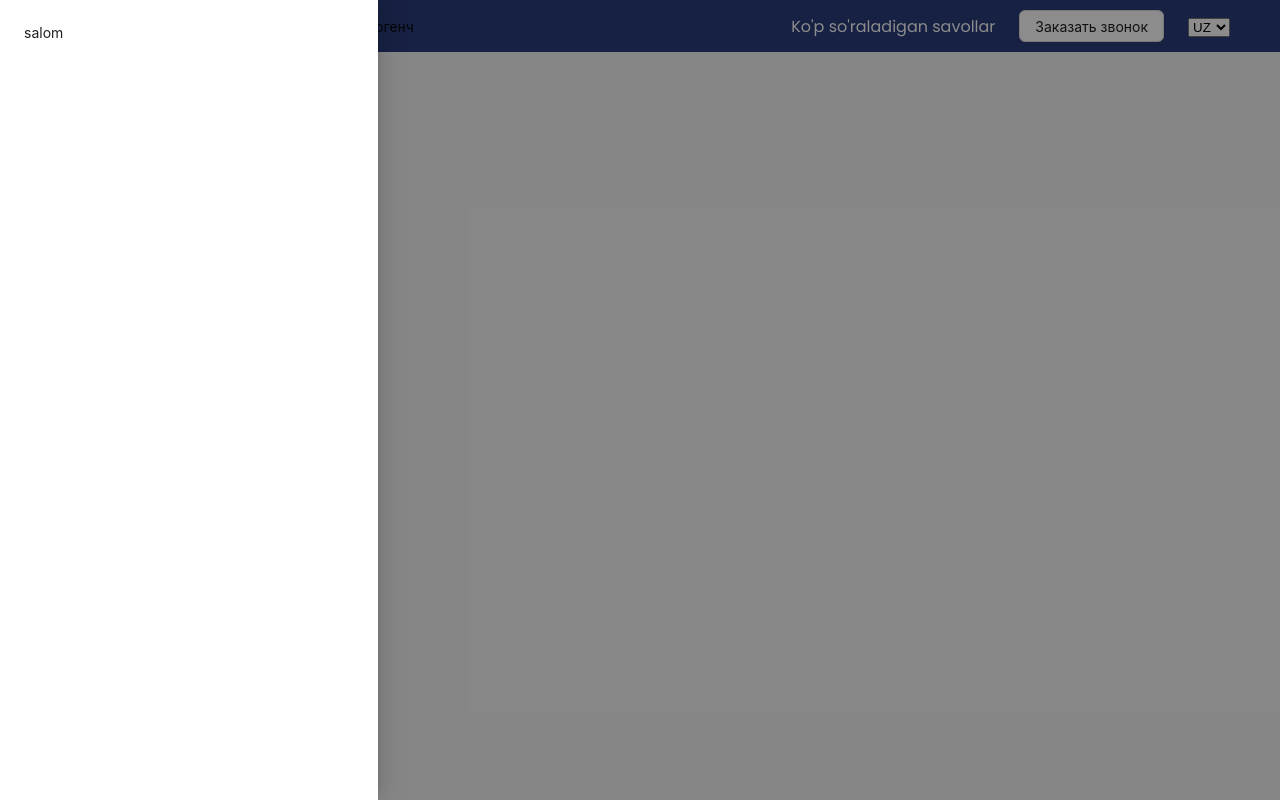
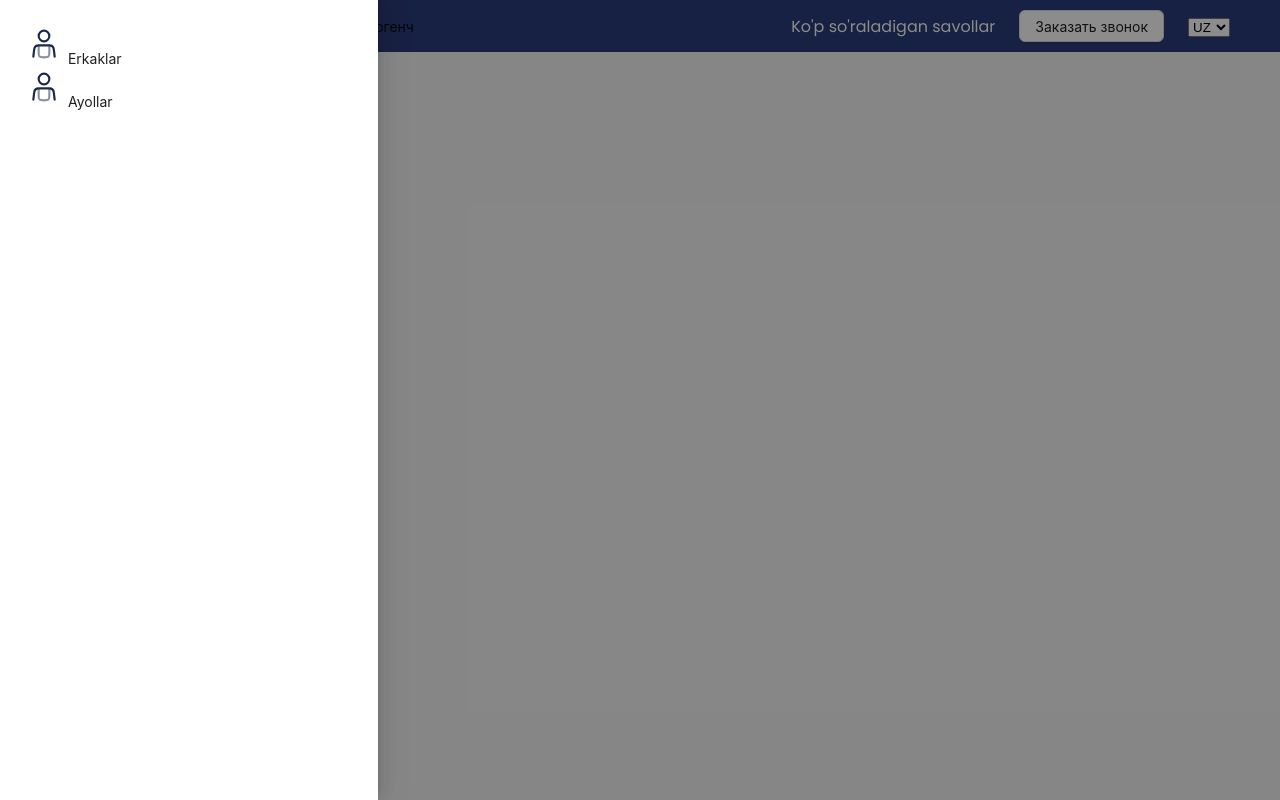
Before and after one commit to SHrustamovich/bayIn, a React (Vite) app: page /men in a window 1280 px wide. Both pictures are taken after a click on the button "Katolog". Built offline with nearby package versions, Linux system fonts and the light colour scheme.

Commit message:
add lazy

```diff
--- a/src/companents/Root.jsx
+++ b/src/companents/Root.jsx
@@ -1,11 +1,26 @@
+import { Suspense } from "react";
 import Header from "./header";
 import HeaderTop from "./header-top";
+import Lazy from "./lazy";
+import { fullroute } from "../constants/router";
+import { Route, Routes } from "react-router-dom";
 
 const Root = () => {
-    return <div className='root'>
-        <HeaderTop />
-        <Header/>
-    </div>;
+    return (
+        <div className='root'>
+            <HeaderTop />
+            <Header />
+            {
+                <Suspense fallback={<Lazy />}>
+                    <Routes>
+                        {fullroute.map(({ id, path, element }) => (
+                            <Route key={id} path={path} element={element} />
+                        ))}
+                    </Routes>
+                </Suspense>
+            }
+        </div>
+    );
 };
 
 export default Root;
--- /dev/null
+++ b/src/companents/lazy.jsx
@@ -0,0 +1,9 @@
+const Lazy = () => {
+    return (
+        <div className='lazy__wrapper'>
+            <h2 className='lazy__wrapper-title'>Loading ...</h2>
+        </div>
+    );
+};
+
+export default Lazy;
--- a/src/companents/menuDrawer.jsx
+++ b/src/companents/menuDrawer.jsx
@@ -1,8 +1,19 @@
-import { Drawer } from "antd";
+import { Divider, Drawer, Menu } from "antd";
+import { menu } from "../constants/menu";
+import { Link } from "react-router-dom";
 
-const MenuDrawer = ({open,setCancel}) => {
+const MenuDrawer = ({ open, setCancel }) => {
+
+    const handlyClick = () => {
+        setCancel(false)
+    }
+
     return <Drawer open={open} onClose={() => setCancel(false)} placement="left" closable={false}>
-        salom
+        {
+            menu.map(item => (
+                <div>{item.icon} <Link to={item.path} onClick={handlyClick}>{item.title_uz}</Link></div>
+            ))
+       }
     </Drawer>;
 };
 
--- /dev/null
+++ b/src/constants/icons.jsx
@@ -0,0 +1,30 @@
+export const Icons = {
+    menIcon: (props) => (
+        <svg
+            xmlns='http://www.w3.org/2000/svg'
+            width={40}
+            height={40}
+            fill='none'
+            {...props}>
+            <path
+                stroke='#1C274C'
+                strokeLinecap='round'
+                strokeWidth={2.15}
+                d='m30.667 32.667-.866-7.361a4.498 4.498 0 0 0-4.468-3.973H14.667a4.498 4.498 0 0 0-4.468 3.973l-.866 7.36'
+            />
+            <path
+                stroke='#1C274C'
+                strokeWidth={2.15}
+                d='M14.667 21.333V28c0 2.514 0 3.771.78 4.552.782.781 2.039.781 4.553.781s3.771 0 4.552-.78c.781-.782.781-2.039.781-4.553v-6.667'
+                opacity={0.5}
+            />
+            <circle
+                cx={20}
+                cy={12}
+                r={5.333}
+                stroke='#1C274C'
+                strokeWidth={2.15}
+            />
+        </svg>
+    ),
+};
--- /dev/null
+++ b/src/constants/menu.jsx
@@ -0,0 +1,18 @@
+import { Icons } from "./icons";
+
+export const menu = [
+    {
+        id: 1,
+        title_uz: "Erkaklar",
+        title_ru: "Мужчинам",
+        path: "/men",
+        icon:<Icons.menIcon/>
+    },
+    {
+        id: 2,
+        title_uz: "Ayollar",
+        title_ru: "Мужчинам",
+        path: "/women",
+        icon:<Icons.menIcon/>
+    },
+];
--- /dev/null
+++ b/src/constants/router.jsx
@@ -0,0 +1,14 @@
+import { MenPage } from "../pages";
+
+export const fullroute = [
+    {
+        id: 1,
+        path: "/men",
+        element:<MenPage/>
+    },
+    {
+        id: 1,
+        path: "/women",
+        element:"women"
+    },
+]
--- /dev/null
+++ b/src/pages/index.jsx
@@ -0,0 +1,8 @@
+import { lazy } from "react";
+
+
+const MenPage = lazy(() => import("./mens"))
+
+export {
+    MenPage
+}
--- /dev/null
+++ b/src/pages/mens/index.jsx
@@ -0,0 +1,5 @@
+const MenPage = () => {
+    return <p>Men Page</p>;
+};
+
+export default MenPage;
```
